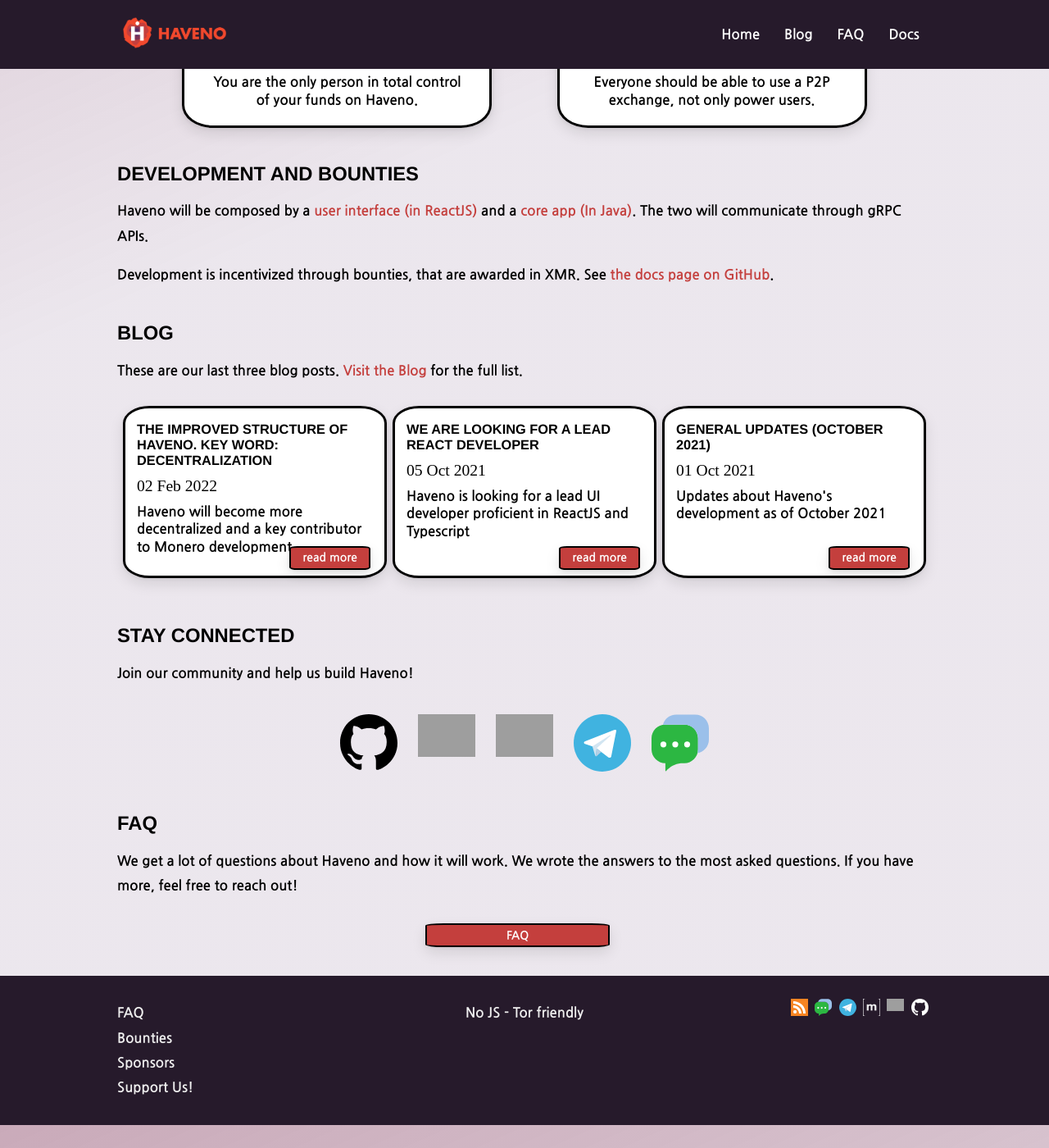
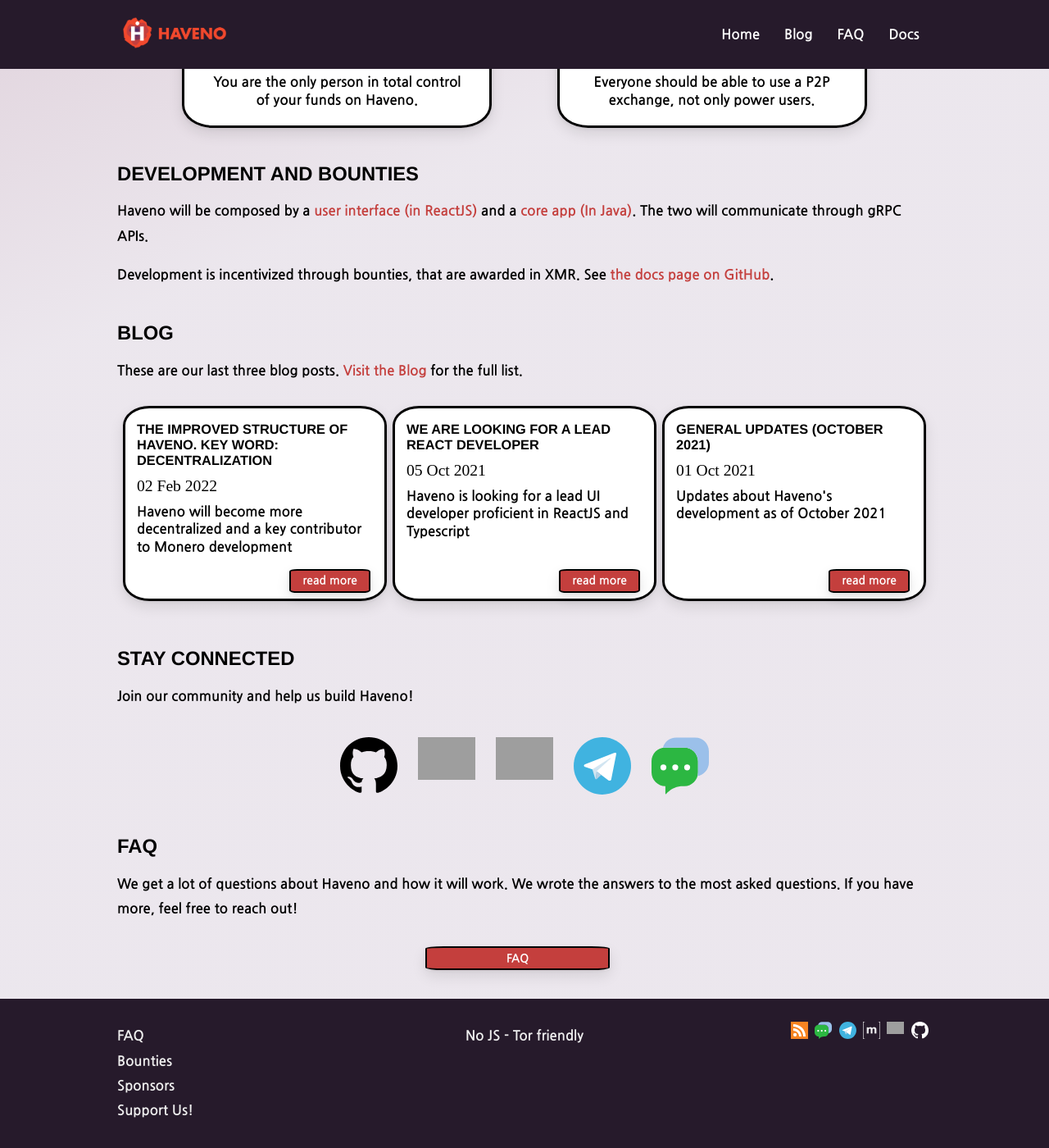
Before and after one commit to haveno-dex/haveno-site, a Jekyll site: the page built from index.html, in a window 1280 px wide and 1400 px high, scrolled down 1063 px. Shown: the whole window at 82% size. Built offline with Jekyll 4.4.1, drawn with Linux system fonts in a browser that asks for light colours; grey boxes are pictures that could not be loaded.

Commit message:
increase height post-box

```diff
--- a/css/style.css
+++ b/css/style.css
@@ -174,7 +174,7 @@
 
 .post-box {
   width: 23rem;
-  height: 15rem;
+  height: 17rem;
   display: inline-block;
   border-style: solid;
   border-color: black;
```
